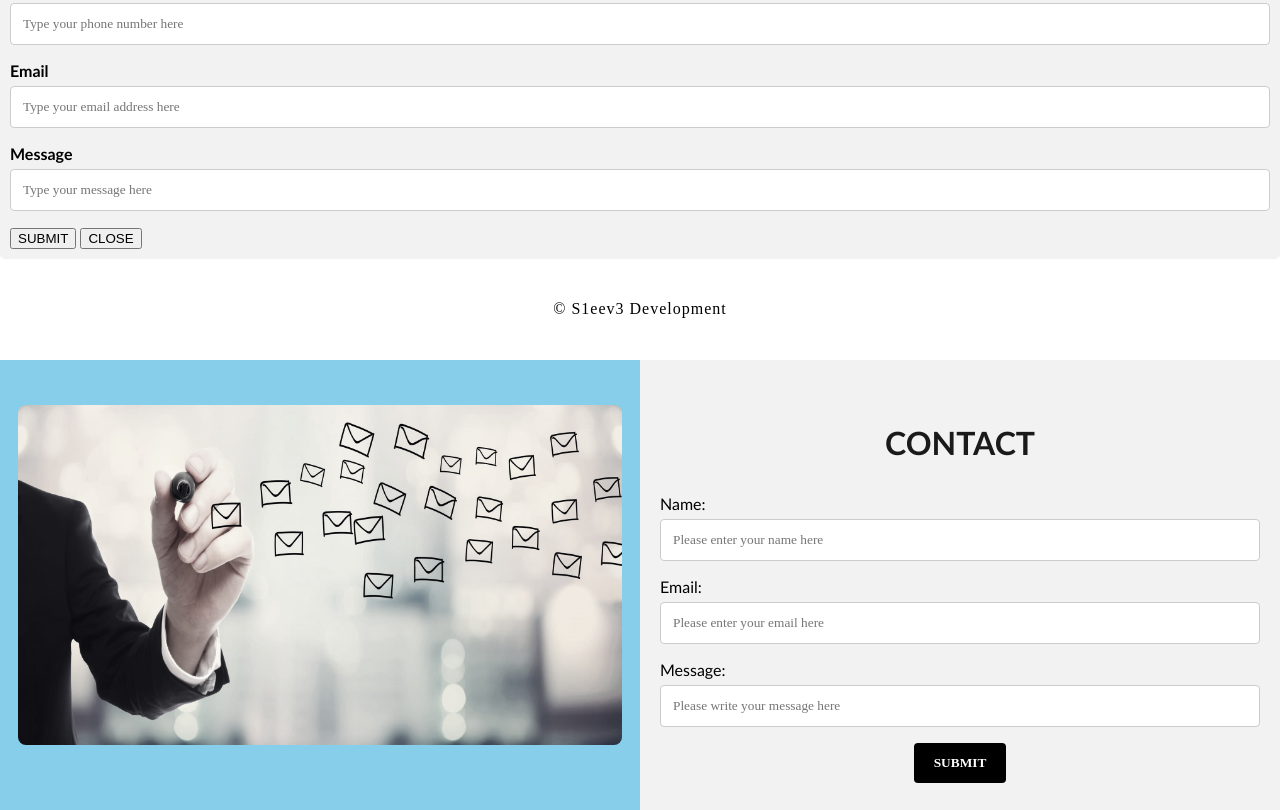
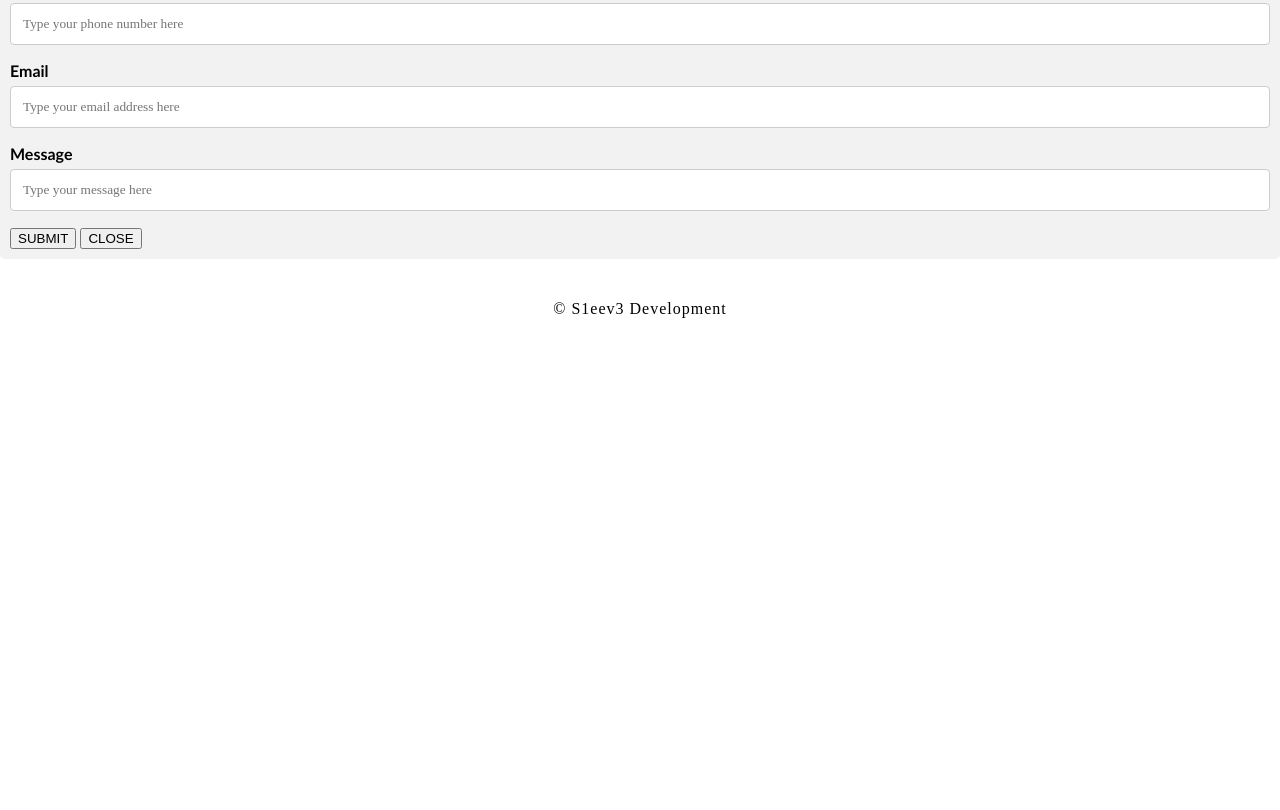
Before and after one commit to S1eev3/Portfolio, a plain HTML site: page index.html in a window 1280 px wide. Shown: the part 3571-4381 px from the top of the page. After the commit the page ends 3931 px from the top, so only its background shows below. Drawn offline with Linux system fonts and the light colour scheme.

Commit message:
removed previous pasted code for reference

```diff
--- a/index.html
+++ b/index.html
@@ -185,24 +185,3 @@
 </body>
 
 </html>
-
-
-<div class="row" id="Contact">
-    <!--Contact image, left column-->
-    <div class="column-2 column-tall">
-        <img src="images/Contact.jpg" alt="Contact_Image">
-    </div>
-    <!--Contact form, right column-->
-    <div class="column-1 column-tall">
-        <h1>Contact</h1>
-        <form action="https://formspree.io/f/mayzegdy" method="POST">
-            <label>Name:</label>
-            <input type="text" placeholder="Please enter your name here">
-            <label>Email:</label>
-            <input type="text" id="Email" name="Email" placeholder="Please enter your email here">
-            <label>Message:</label>
-            <input type="text" id="Message" name="Message" placeholder="Please write your message here">
-            <input type="submit" value="SUBMIT">
-        </form>
-    </div>
-</div>
```
